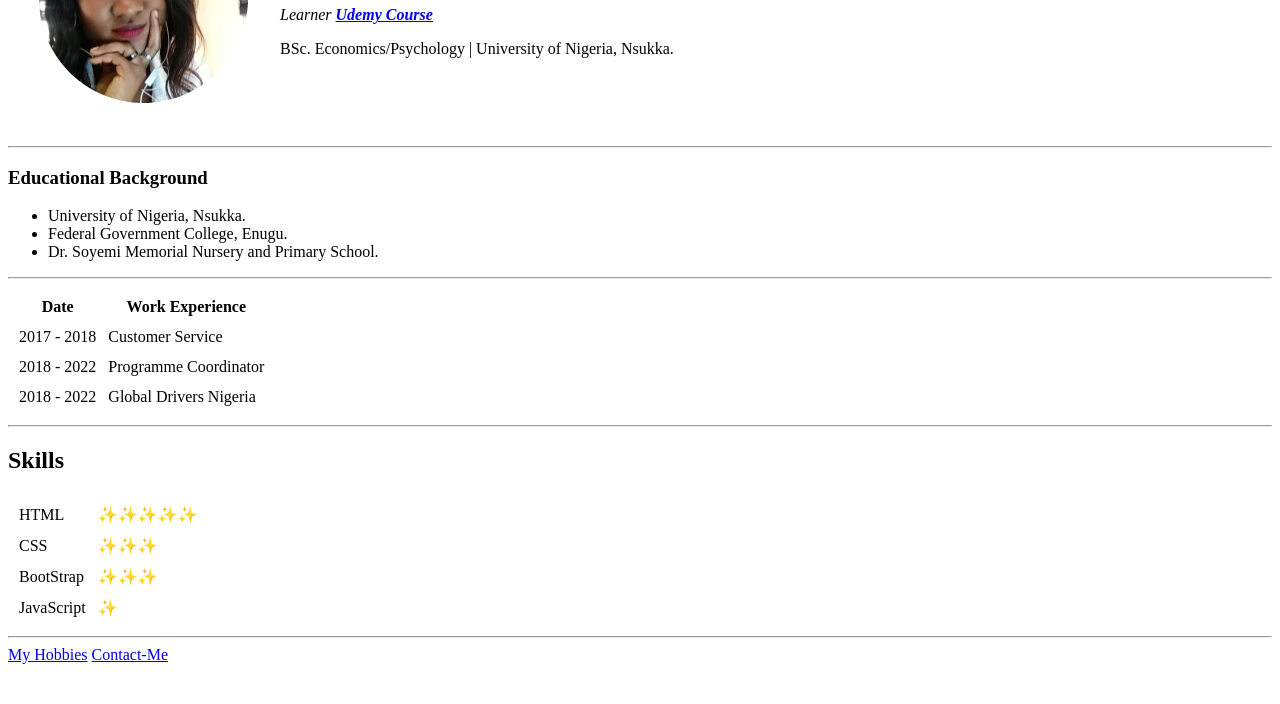
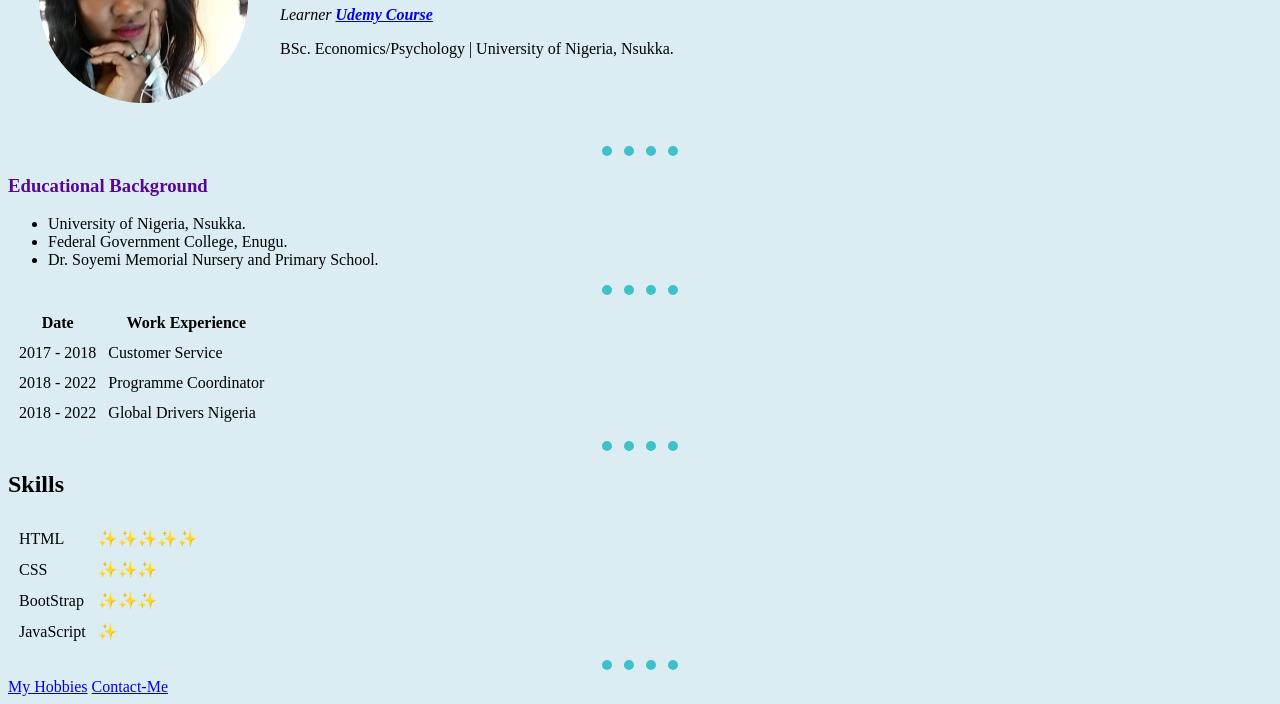
Before and after one commit to oluchii/CV, a plain HTML site: page index.html in a window 1280 px wide. Shown: the part 145-849 px from the top of the page. Before the commit the page ends 817 px from the top, so only its background shows below. Drawn offline with Linux system fonts and the light colour scheme.

Commit message:
Css File

```diff
--- /dev/null
+++ b/css/styles.css
@@ -0,0 +1,16 @@
+
+    body {
+      background-color: #DBEDF3;
+    }
+
+    hr {
+      border-style: none;
+      border-top-style: dotted;
+      border-color: #3FC1C9;
+      border-width: 10px;
+      width: 6%
+    }
+
+    h1, h3 {
+      color: #590696;
+    }
--- a/index.html
+++ b/index.html
@@ -3,7 +3,8 @@
 
 <head>
   <meta charset="utf-8">
-  <title>Luu's Persona; Website</title>
+  <title>Luu's Personal Website</title>
+  <link rel="stylesheet" href="css/styles.css">
 </head>
 
 <body>
```
Also changed, not shown: contact.html (+1 -0 lines), hobbies.html (+1 -0 lines), 3 other files.
